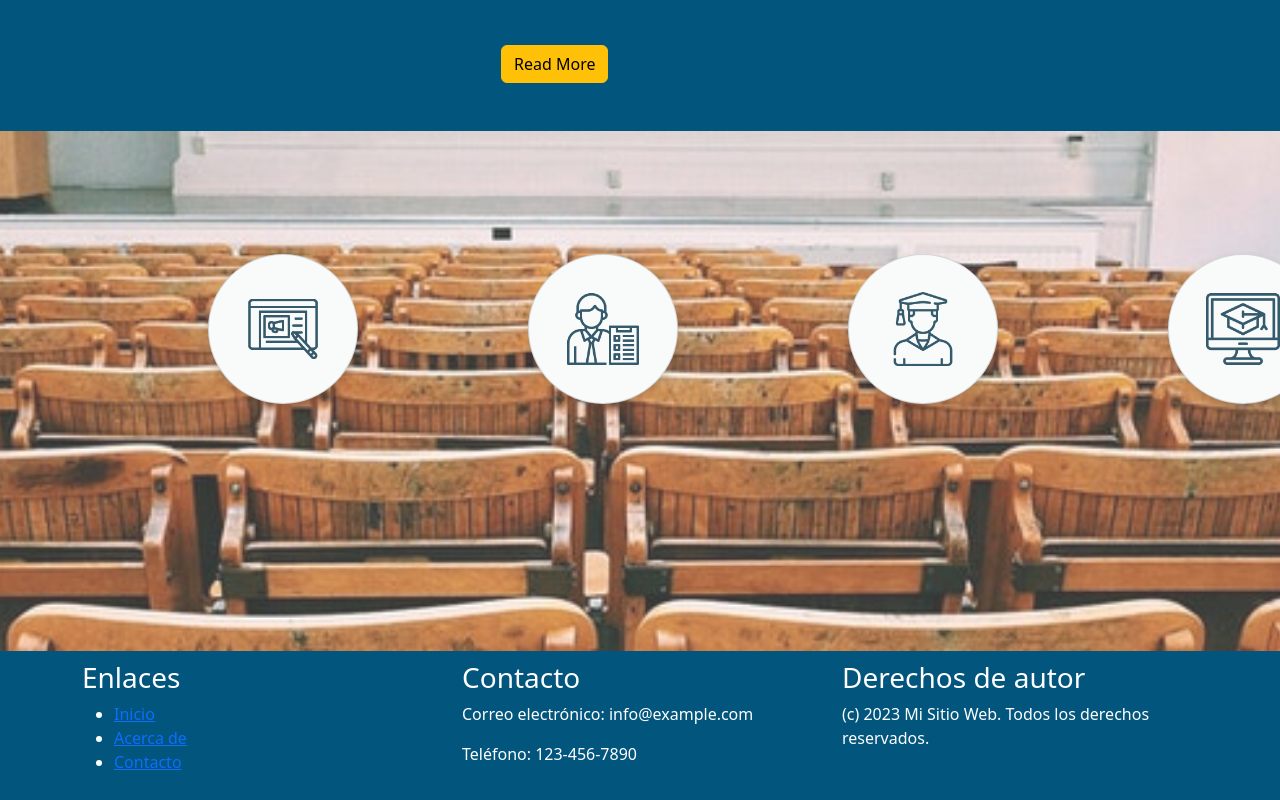
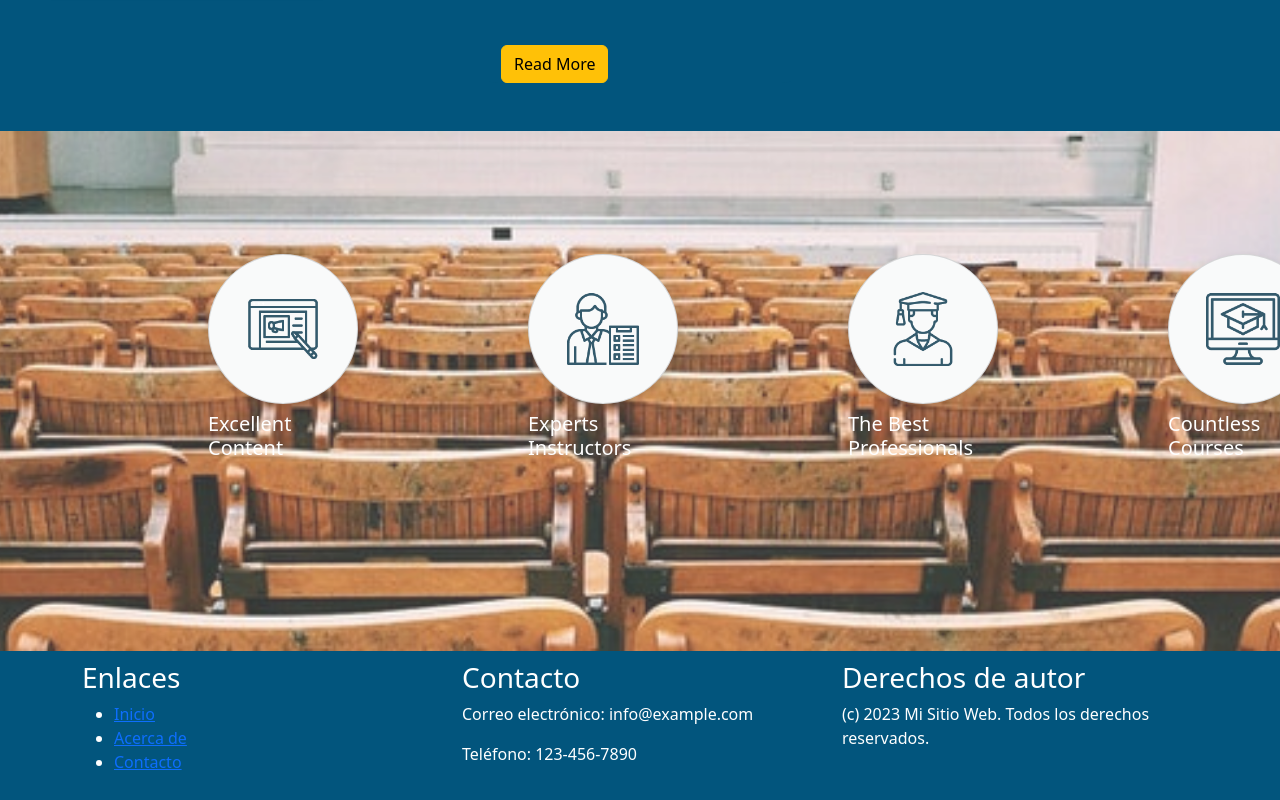
Before and after one commit to jessicaorozco/strive, a plain HTML site: page index.html in a window 1280 px wide. Shown: the part 1595-2395 px from the top of the page. Drawn offline with nearby package versions, Linux system fonts and the light colour scheme.

Commit message:
card courses ok

```diff
--- a/index.html
+++ b/index.html
@@ -145,6 +145,10 @@
                         <div class="card bg-light mb-2 justify-content-center">
                             <img class="card-img-top" src="./imagenes/ICONO1.png" alt="Imagen del producto">
 
+
+                        </div>
+                        <div class="card-body">
+                            <h5>Excellent Content</h5>
                         </div>
                     </div>
                     <div class="col-md-3">
@@ -152,23 +156,35 @@
                             <img class="card-img-top" src="./imagenes/ICONO2.png" alt="Imagen del producto">
 
                         </div>
+                        <div class="card-body">
+                            <h5>Experts Instructors</h5>
+                        </div>
+
                     </div>
                     <div class="col-md-3">
                         <div class="card bg-light mb-2 justify-content-center">
                             <img class="card-img-top" src="./imagenes/ICONO3.png" alt="Imagen del producto">
 
+
+                        </div>
+                        <div class="card-body">
+                            <h5>The Best Professionals</h5>
                         </div>
                     </div>
                     <div class="col-md-3">
                         <div class="card bg-light mb-2 justify-content-center">
                             <img class="card-img-top" src="./imagenes/ICONO 4.png" alt="Imagen del producto">
 
+
+                        </div>
+                        <div class="card-body">
+                            <h5>Countless Courses</h5>
                         </div>
                     </div>
                 </div>
             </div>
 
-    </section>
+        </section>
     </main>
 
     <footer class="footer">
--- a/style.css
+++ b/style.css
@@ -125,6 +125,8 @@ nav a {
 }
 #courses .col-md-3 {
   padding: 10rem;
+  color: white;
+  align-items: center;
 }
 #courses div{
   background-color: transparent;
```
